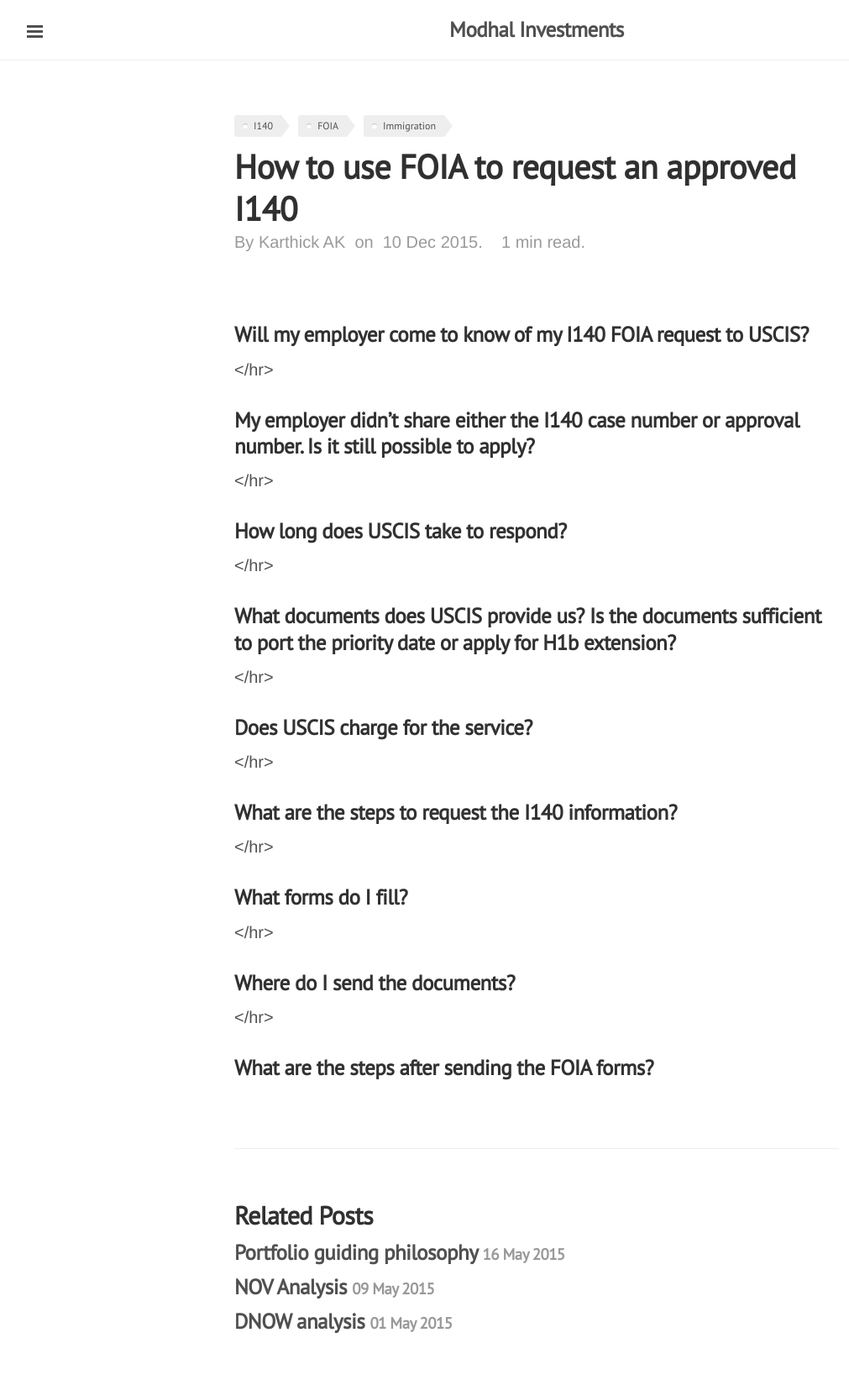
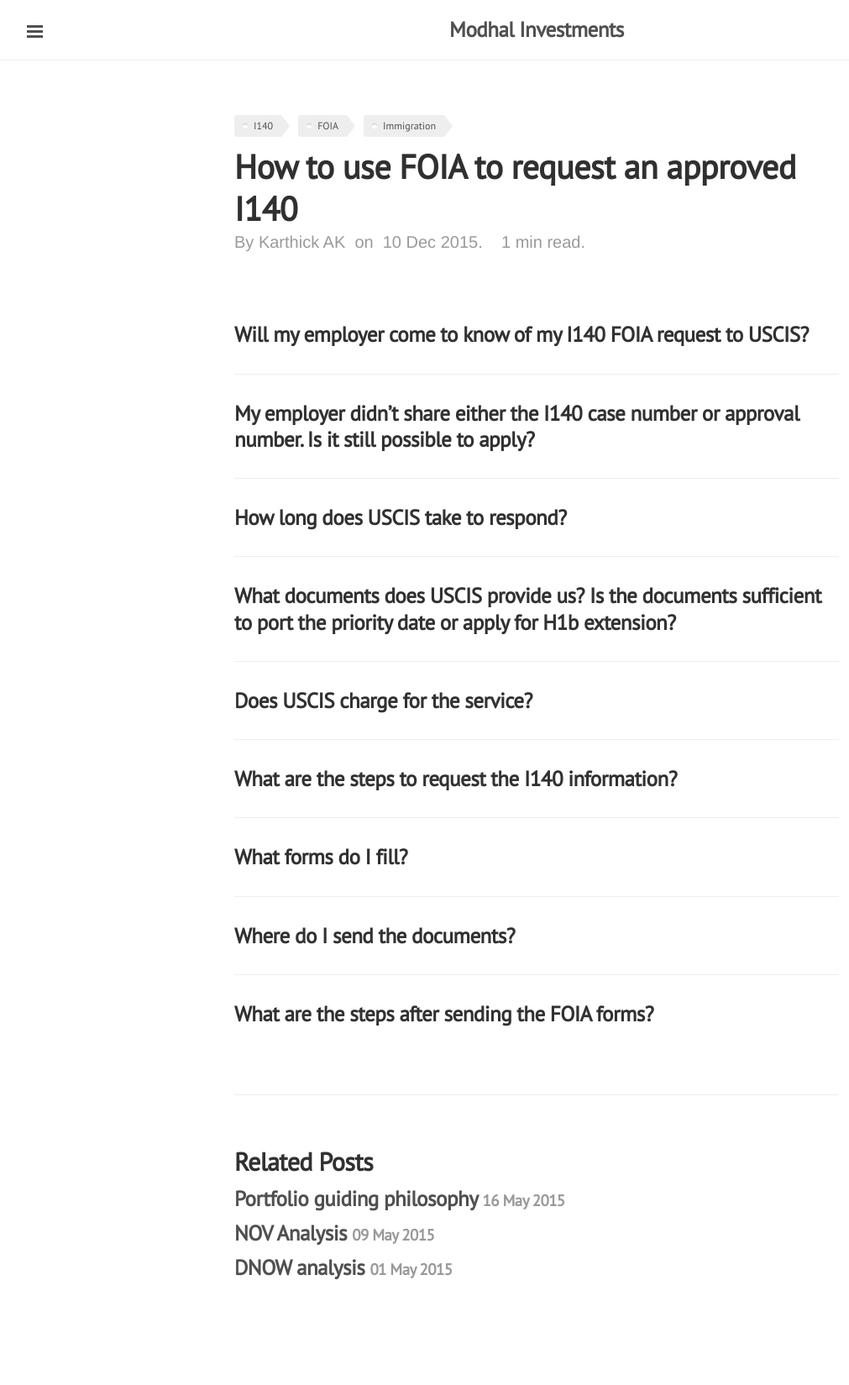
Before and after one commit to gitforwork2/gitforwork.github.io, a Jekyll site: the page built from _posts/2015-12-10-how-to-use-foia-to-request-approved-i140.md, in a window 1280 px wide. Shown: the whole page at 84% size, without its empty margins (1-1012 px from the left). Built offline with Jekyll 4.4.1, drawn with Linux system fonts in a browser that asks for light colours; Markdown is read by kramdown in place of the engine named in the settings; after the commit the page ends 1585 px from its top, so only the background shows below that.

Commit message:
Starter post for the i140-FOIA

```diff
--- a/_posts/2015-12-10-how-to-use-foia-to-request-approved-i140.md
+++ b/_posts/2015-12-10-how-to-use-foia-to-request-approved-i140.md
@@ -7,19 +7,19 @@
 description: Overview of the process to apply FOIA for getting approved I140 application.
 ---
 ###Will my employer come to know of my I140 FOIA request to USCIS?
-</hr>
+* * *
 ###My employer didn't share either the I140 case number or approval number. Is it still possible to apply?
-</hr>
+* * *
 ###How long does USCIS take to respond?
-</hr>
+* * *
 ###What documents does USCIS provide us? Is the documents sufficient to port the priority date or apply for H1b extension?
-</hr>
+* * *
 ###Does USCIS charge for the service?
-</hr>
+* * *
 ###What are the steps to request the I140 information?
-</hr>
+* * *
 ###What forms do I fill?
-</hr>
+* * *
 ###Where do I send the documents?
-</hr>
+* * *
 ###What are the steps after sending the FOIA forms?
```
